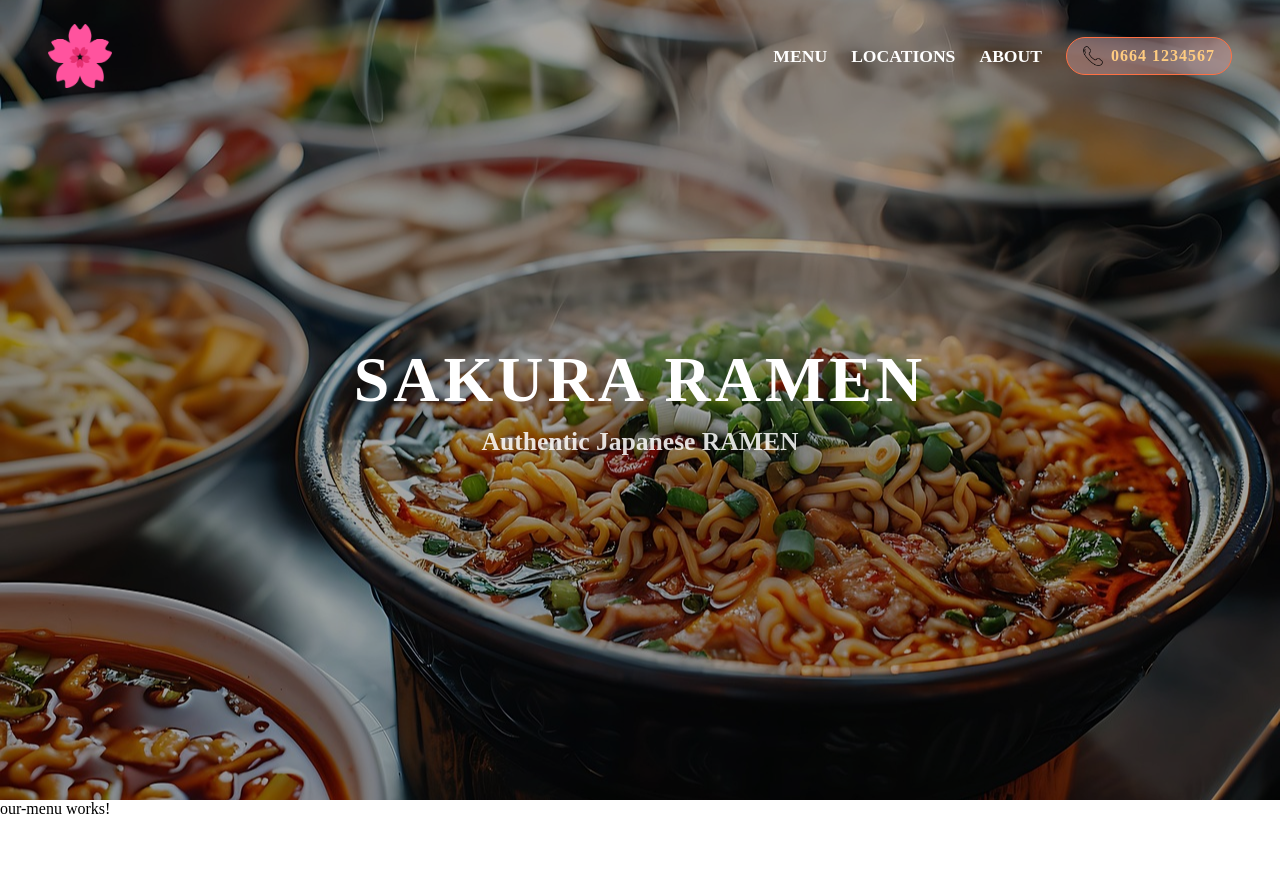
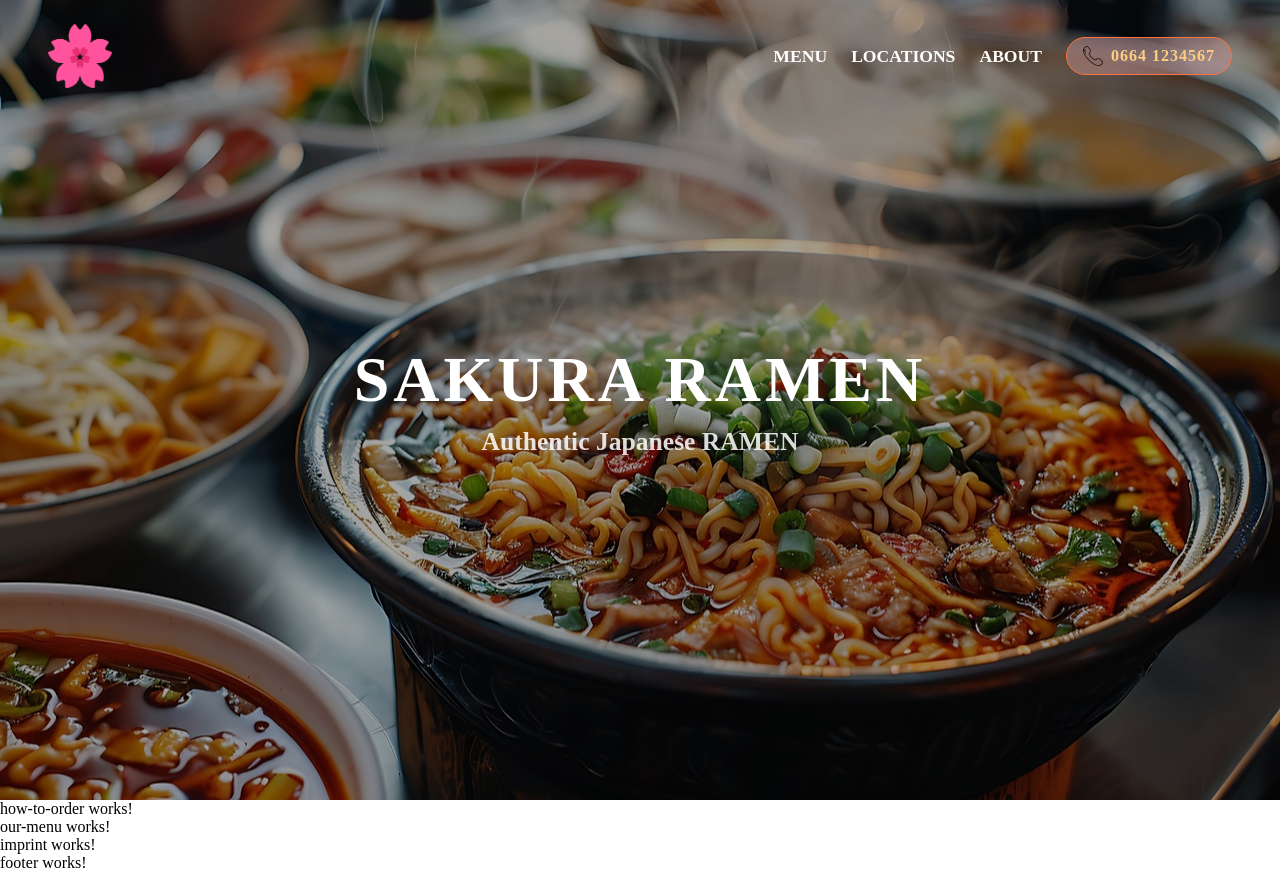
Before and after one commit to milosdimi/angular-basic-sakura, an Angular app: page / in a window 1280 px wide. Before the commit the page ends 818 px from the top, so only its background shows below. Built offline with nearby package versions, Linux system fonts and the light colour scheme; a web font is replaced by a local one.

Commit message:
15 - Projekt: Struktur erweitern

```diff
--- a/src/app/app.component.html
+++ b/src/app/app.component.html
@@ -1,4 +1,4 @@
-
+<router-outlet></router-outlet>
 <app-main-content></app-main-content>
-
-<router-outlet></router-outlet>
+<app-imprint></app-imprint>
+<app-footer></app-footer>
--- a/src/app/app.component.ts
+++ b/src/app/app.component.ts
@@ -1,12 +1,14 @@
 import { Component } from '@angular/core';
 import { RouterOutlet } from '@angular/router';
 import { MainContentComponent } from "./main-content/main-content.component";
+import { FooterComponent } from './shared/components/footer/footer.component';
+import { ImprintComponent } from './imprint/imprint.component';
 
 
 @Component({
   selector: 'app-root',
   standalone: true,
-  imports: [RouterOutlet, MainContentComponent],
+  imports: [RouterOutlet, MainContentComponent, FooterComponent, ImprintComponent],
   templateUrl: './app.component.html',
   styleUrl: './app.component.scss'
 })
--- /dev/null
+++ b/src/app/main-content/how-to-order/how-to-order.component.html
@@ -0,0 +1 @@
+<p>how-to-order works!</p>
--- a/src/app/main-content/main-content.component.html
+++ b/src/app/main-content/main-content.component.html
@@ -1,2 +1,3 @@
 <app-landing-page></app-landing-page>
+<app-how-to-order></app-how-to-order>
 <app-our-menu></app-our-menu>
--- a/src/app/main-content/main-content.component.ts
+++ b/src/app/main-content/main-content.component.ts
@@ -1,11 +1,12 @@
 import { Component } from '@angular/core';
 import { landingPageComponent } from './landing-page/landingPage.component';
 import { OurMenuComponent } from './our-menu/our-menu.component';
+import { HowToOrderComponent } from './how-to-order/how-to-order.component';
 
 @Component({
   selector: 'app-main-content',
   standalone: true,
-  imports: [landingPageComponent, OurMenuComponent],
+  imports: [landingPageComponent, OurMenuComponent, HowToOrderComponent],
   templateUrl: './main-content.component.html',
   styleUrl: './main-content.component.scss',
 })
```
Also changed, not shown: src/app/main-content/how-to-order/how-to-order.component.ts (added, +12 -0 lines), src/app/main-content/how-to-order/how-to-order.component.scss (added).
